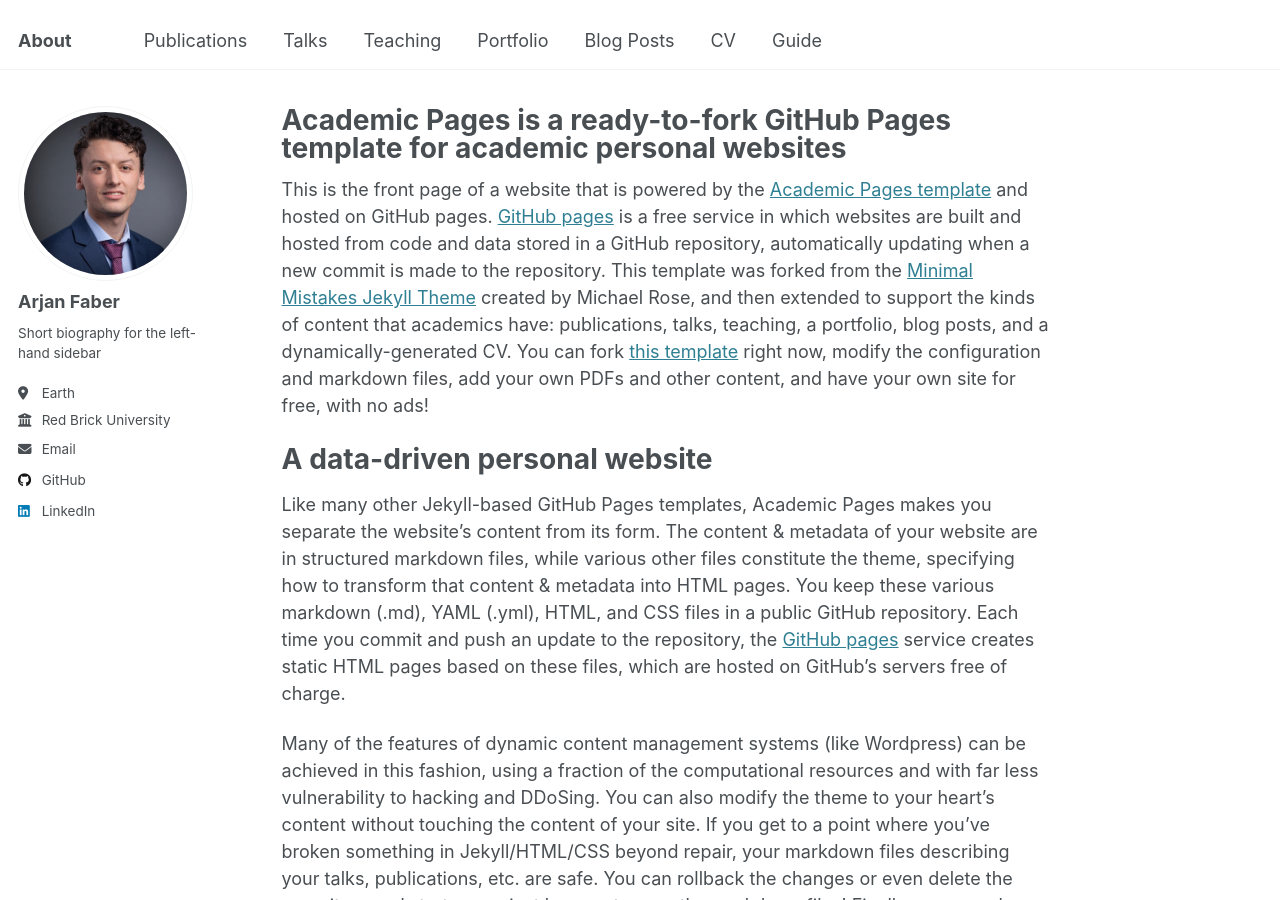
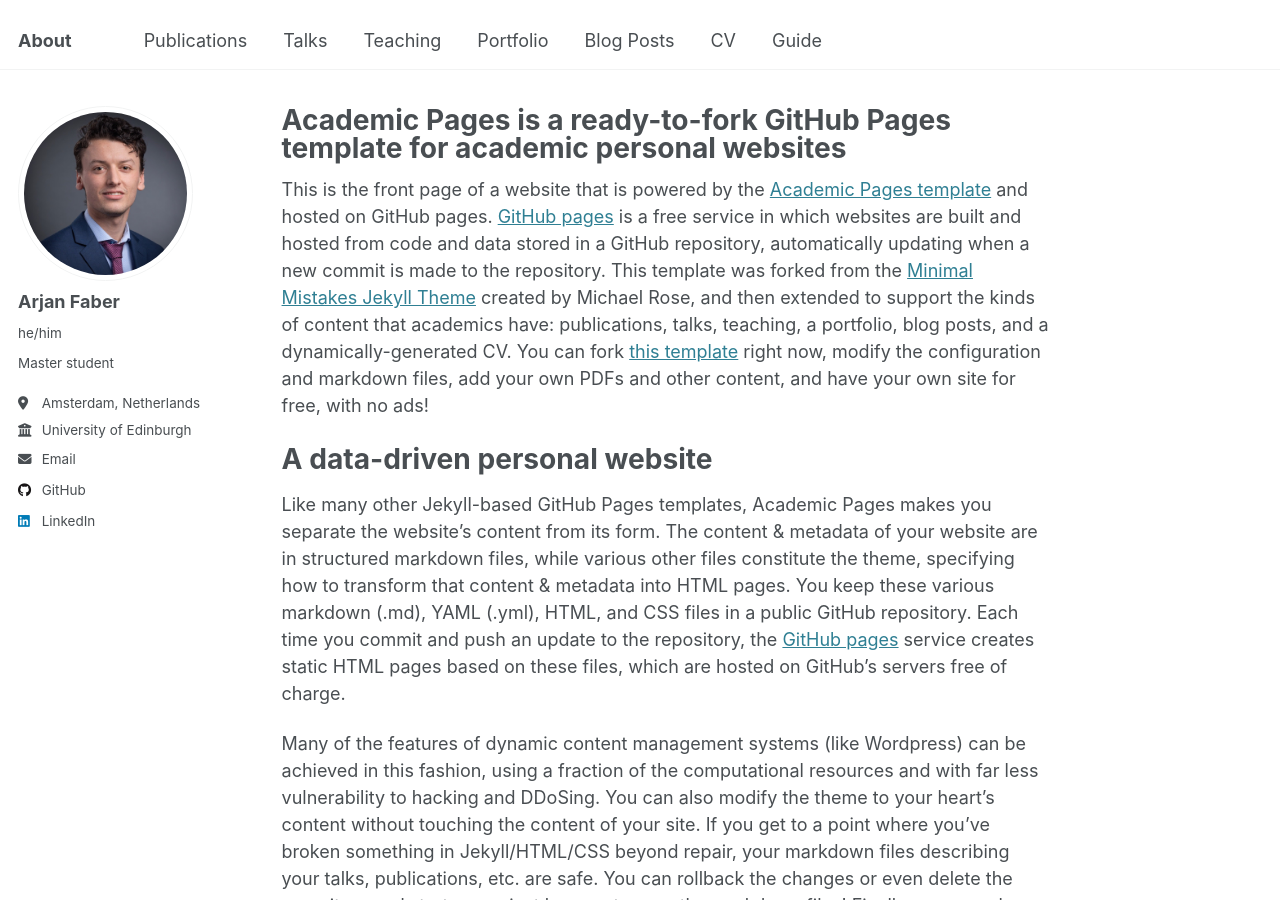
Before and after one commit to ArjFaber/arjfaber.github.io, a Jekyll site: the page built from _pages/about.md, in a window 1280 px wide and 900 px high. Built offline with Jekyll 4.4.1, drawn with Linux system fonts in a browser that asks for light colours.

Commit message:
Update _config.yml

```diff
--- a/_config.yml
+++ b/_config.yml
@@ -24,12 +24,12 @@
   # Biographic information
   avatar           : "profile_photo.png"
   name             : "Arjan Faber"
-  pronouns         : # example: "she/her"
-  bio              : "Short biography for the left-hand sidebar"
-  location         : "Earth"
-  employer         : "Red Brick University"
+  pronouns         : "he/him" # example: "she/her"
+  bio              : "Master student"
+  location         : "Amsterdam, Netherlands"
+  employer         : "University of Edinburgh"
   uri              : # URL
-  email            : "none@example.org"
+  email            : "arjan.bl.faber@gmail.com"
 
   # Academic websites
   arxiv            : # URL - Update with the correct link to your profile
```
